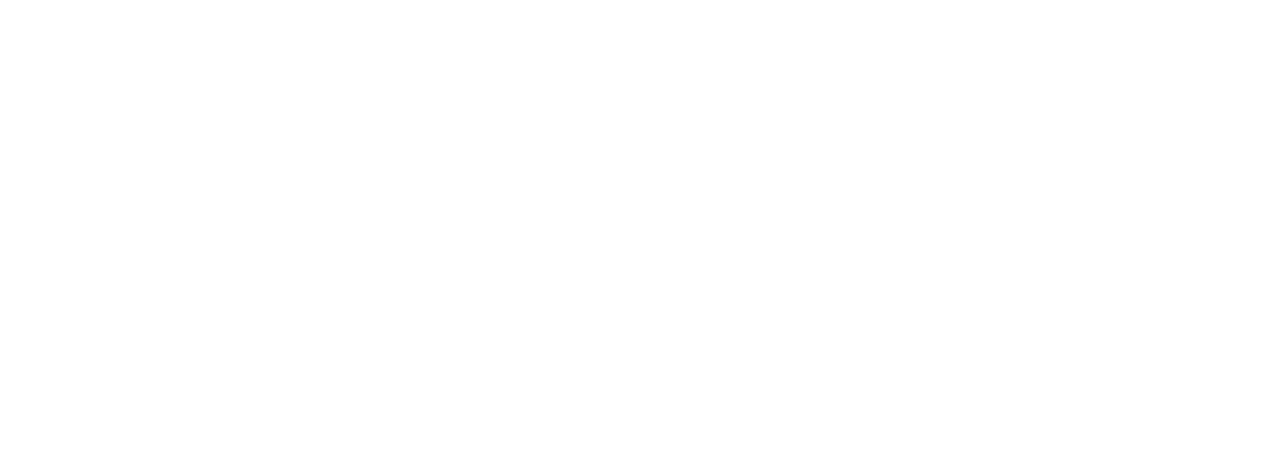
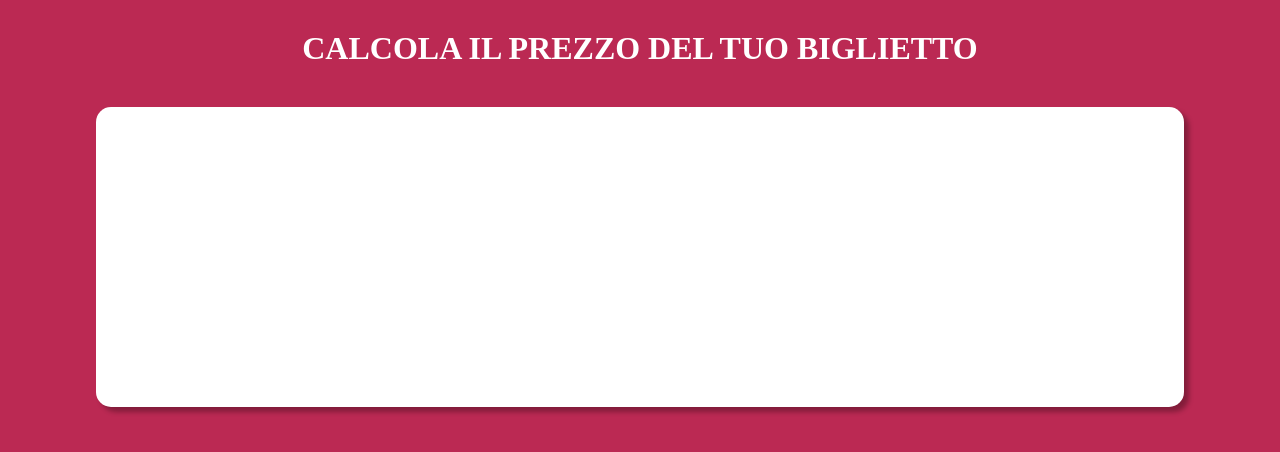
Before and after one commit to DanieleGattuso/js-biglietto-treno-form, a plain HTML site: page index.html in a window 1280 px wide. Drawn offline with Linux system fonts and the light colour scheme.

Commit message:
making the layout

```diff
--- a/css/style.css
+++ b/css/style.css
@@ -0,0 +1,40 @@
+* {
+    margin: 0;
+    padding: 0;
+    box-sizing: border-box;
+
+    background-color: #bb2953;
+    font-family: 'Times New Roman', Times, serif;
+}
+
+/***********************HEADER***********************/
+header {
+
+    display: flex;
+    align-items: center;
+    justify-content: center;
+    margin-top: 30px;
+}
+
+h1 {
+    color: white;
+}
+
+
+/***************************MAIN*********************+*/
+main {
+
+    display: flex;
+    justify-content: center;
+}
+
+.credentials_container{
+
+    display: flex;
+    margin-top: 40px;
+    background-color: white;
+    width: 85%;
+    height: 300px;
+    border-radius: 15px;
+    box-shadow: 5px 5px 5px rgba(0, 0, 0, 0.3);
+}
--- a/index.html
+++ b/index.html
@@ -10,7 +10,7 @@
 
     <header>
 
-
+        <h1>CALCOLA IL PREZZO DEL TUO BIGLIETTO</h1>
 
 
 
@@ -24,7 +24,12 @@
     <main>
 
 
+        <div class="credentials_container">
 
+
+
+
+        </div>
 
 
 
```
